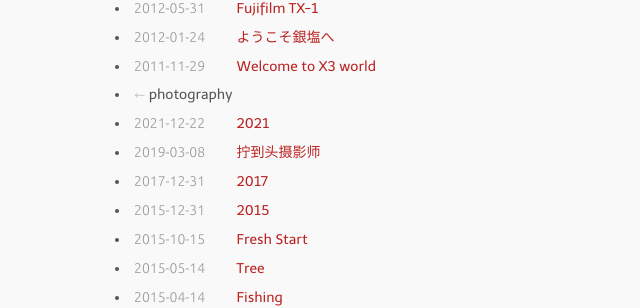
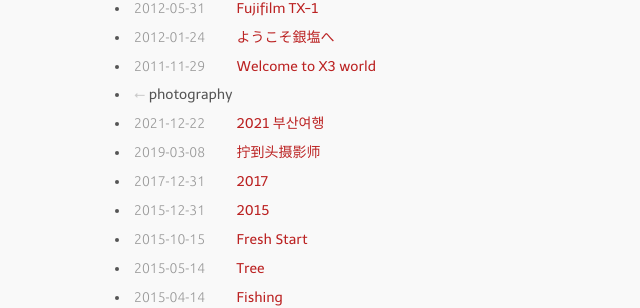
Before and after one commit to stackworks79/stackworks79.github.io, a Jekyll site: the page built from tags.markdown, in a window 1280 px wide and 900 px high, scrolled down 7779 px. Shown: the part 145-453 px from the top of the window, without its empty margins (150-790 px from the left). Built offline with Jekyll 4.4.1, drawn with Linux system fonts in a browser that asks for light colours; nearby versions of some CDN libraries; some web fonts are replaced; some of the changed text lies outside the part shown.

Commit message:
Update 2021-12-22-2021.markdown

```diff
--- a/_posts/2021-12-22-2021.markdown
+++ b/_posts/2021-12-22-2021.markdown
@@ -1,5 +1,5 @@
 ---
-title: 2021
+title: 2021 부산여행
 layout: post
 guid: urn:uuid:d79832ae-e7b6-4ce0-956e-470b8f6e4e51
 tags:
```
